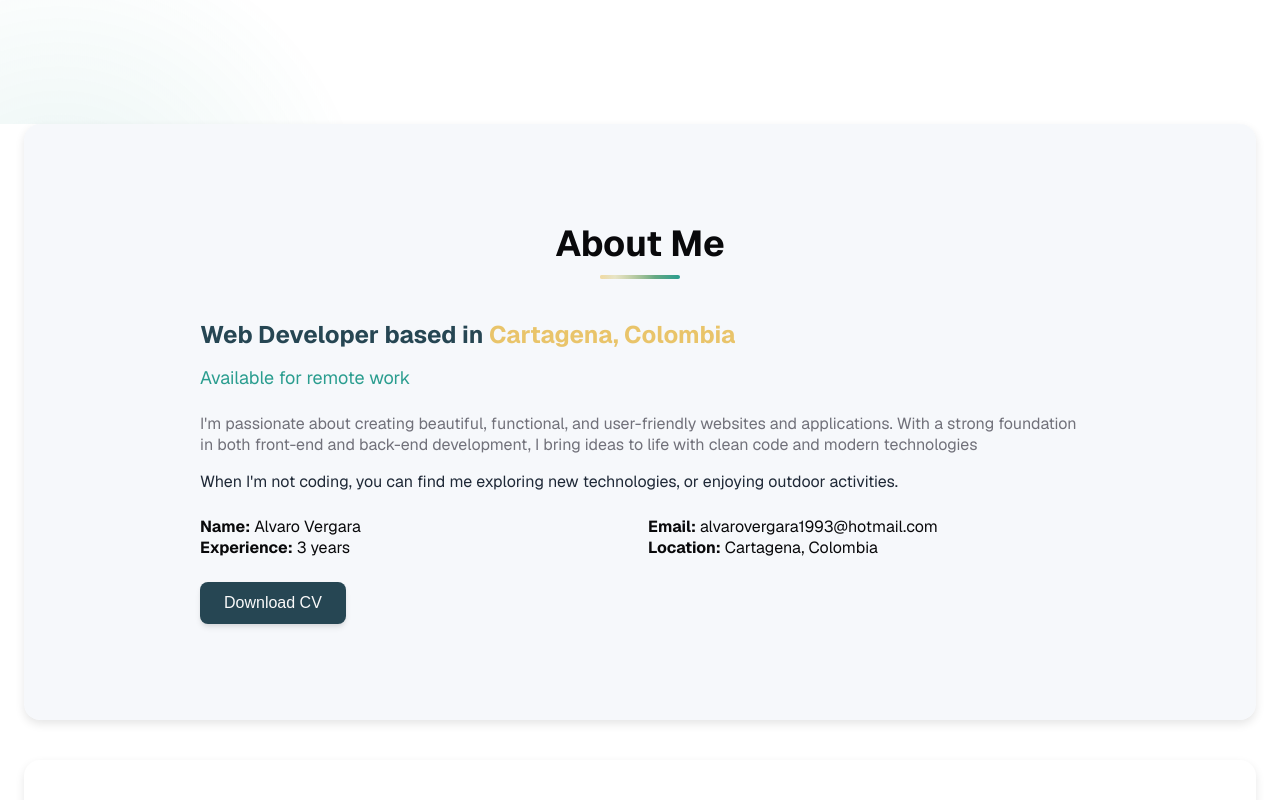
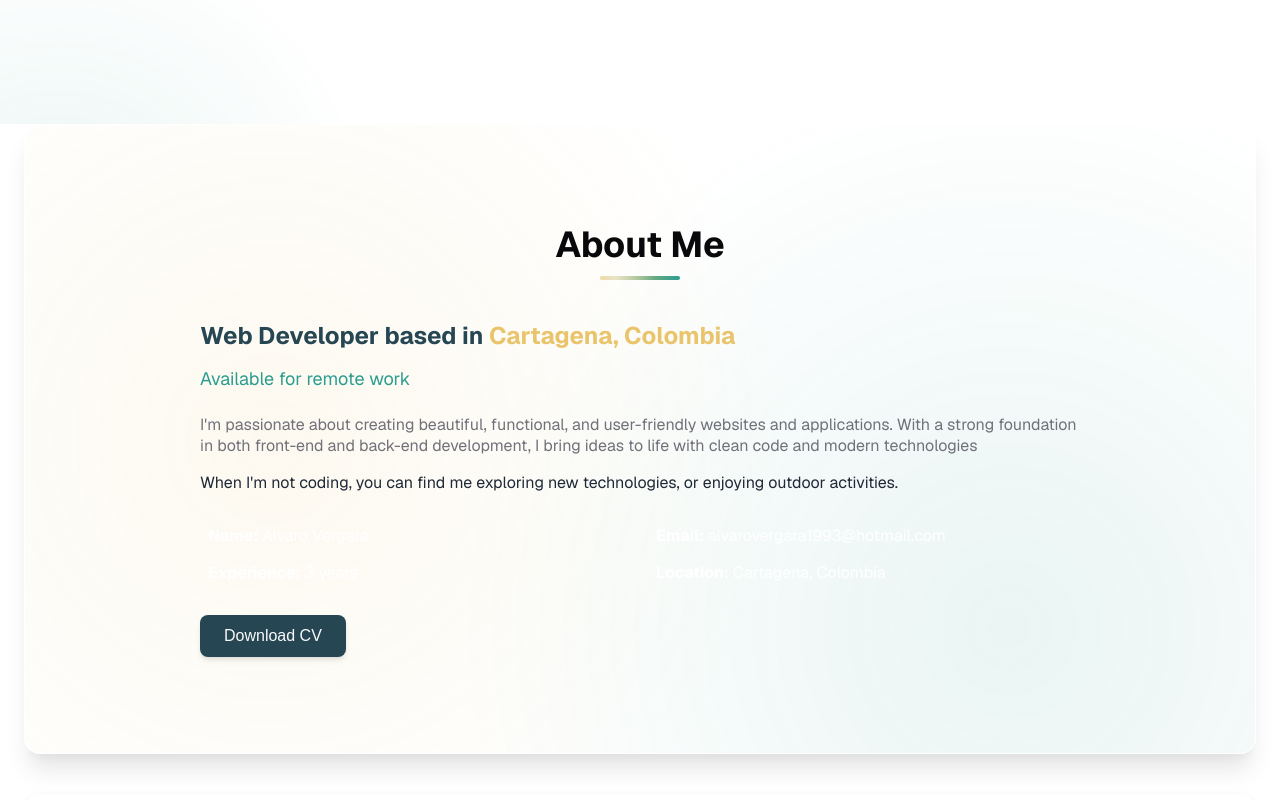
Before and after one commit to joseph517/portfolio, a React (Vite) app: page / in a window 1280 px wide. Shown: the part 740-1540 px from the top of the page. Built offline with nearby package versions, Linux system fonts and the light colour scheme; no server answers.

Commit message:
feat: add reveal animations to about section
- Implement stagger animations for text content
- Add hover effects on info items with color transition
- Create gradient background with radial effects
- Add glassmorphism styling for modern appearance
- Improve button animations with scale effects

```diff
--- a/src/components/about/about.css
+++ b/src/components/about/about.css
@@ -1,32 +1,74 @@
-.about-container{
+.about-container {
   display: flex;
   justify-content: center;
   margin: 0 24px 40px 24px;
   padding: 80px 16px;
-    background-color: rgba(225, 231, 241, 0.3);
+  background: var(--glass-bg);
+  backdrop-filter: var(--glass-blur);
+  border: 1px solid var(--glass-border);
   overflow: hidden;
   border-radius: 16px;
-    box-shadow: 0 4px 10px rgba(0, 0, 0, 0.1);
+  box-shadow: var(--shadow-xl);
+  position: relative;
 }
 
-.about-content{
+[data-theme="light"] .about-container {
+  background: linear-gradient(
+    135deg,
+    rgba(225, 231, 241, 0.4) 0%,
+    rgba(225, 231, 241, 0.2) 100%
+  );
+}
+
+.about-container::before {
+  content: "";
+  position: absolute;
+  top: 0;
+  left: 0;
+  right: 0;
+  bottom: 0;
+  background: radial-gradient(
+      circle at 20% 50%,
+      rgba(var(--accent-rgb), 0.1) 0%,
+      transparent 50%
+    ),
+    radial-gradient(
+      circle at 80% 80%,
+      rgba(var(--secondary-rgb), 0.1) 0%,
+      transparent 50%
+    );
+  pointer-events: none;
+}
+
+.about-content {
   max-width: 880px;
   overflow: hidden;
+  position: relative;
+  z-index: 1;
 }
 
-.about-title{
+.about-title {
   display: flex;
   flex-direction: column;
   justify-content: center;
   align-items: center;
 }
 
-.about-info{
+.about-info {
   display: grid;
   gap: 16px;
-    grid-template-columns: repeat(2, minmax(0, 1fr))
+  grid-template-columns: repeat(2, minmax(0, 1fr));
 }
 
 .about-info-item {
   word-wrap: break-word;
+  cursor: pointer;
+  padding: 8px;
+  border-radius: 8px;
+  transition: all var(--transition-normal) var(--ease-smooth);
+  color: #fff;
 }
+
+.about-info-item:hover {
+  background-color: rgba(var(--accent-rgb), 0.1);
+}
--- a/src/components/about/about.tsx
+++ b/src/components/about/about.tsx
@@ -17,6 +17,29 @@ function About() {
 
     const cv = CV_ALVARO_VERGARA;
 
+    const containerVariants = {
+        hidden: { opacity: 0 },
+        visible: {
+            opacity: 1,
+            transition: {
+                staggerChildren: 0.15,
+                delayChildren: 0.2,
+            },
+        },
+    };
+
+    const itemVariants = {
+        hidden: { opacity: 0, y: 30 },
+        visible: {
+            opacity: 1,
+            y: 0,
+            transition: {
+                duration: 0.5,
+                ease: 'easeOut',
+            },
+        },
+    };
+
     return (
         <section id="about" className="about-container">
             <div className="about-content pd-16">
@@ -30,56 +53,86 @@ function About() {
                     <h2 className="about-title fs-36 geist-font-bold mb-8">About Me</h2>
                     <div className="title-line mb-40"></div>
                 </motion.div>
-                <div>
-                    <motion.div
-                        initial={{ opacity: 0, x: 20 }}
-                        whileInView={{ opacity: 1, x: 0 }}
-                        transition={{ duration: 0.5, delay: 0.4 }}
-                        viewport={{ once: true }}
-                        className="about-content-"
-                    >
-                        <h3 className="geist-font-bold text-primary fs-24  mb-16">
+                <motion.div
+                    variants={containerVariants}
+                    initial="hidden"
+                    whileInView="visible"
+                    viewport={{ once: true, amount: 0.3 }}
+                >
+                    <motion.div className="about-content-" variants={itemVariants}>
+                        <motion.h3
+                            className="geist-font-bold text-primary fs-24 mb-16"
+                            variants={itemVariants}
+                        >
                             Web Developer based in{' '}
-                            <span className="text-accent ">Cartagena, Colombia</span>
-                        </h3>
-                        <p className="geist-font-regular text-secondary fs-18 mb-24">Available for remote work</p>
-                        <p className="geist-font-regular text-card-foreground fs-16 mb-16">
+                            <span className="text-accent">Cartagena, Colombia</span>
+                        </motion.h3>
+                        <motion.p
+                            className="geist-font-regular text-secondary fs-18 mb-24"
+                            variants={itemVariants}
+                        >
+                            Available for remote work
+                        </motion.p>
+                        <motion.p
+                            className="geist-font-regular text-card-foreground fs-16 mb-16"
+                            variants={itemVariants}
+                        >
                             I'm passionate about creating beautiful, functional, and user-friendly websites and applications. With a
                             strong foundation in both front-end and back-end development, I bring ideas to life with clean code and
                             modern technologies
-                        </p>
-                        <p className="geist-font-regular text-popover fs-16 mb-24">
+                        </motion.p>
+                        <motion.p
+                            className="geist-font-regular text-popover fs-16 mb-24"
+                            variants={itemVariants}
+                        >
                             When I'm not coding, you can find me exploring new technologies, or enjoying outdoor activities.
-                        </p>
-                        <div className="about-info mb-24">
+                        </motion.p>
+                        <motion.div className="about-info mb-24" variants={itemVariants}>
                             <div className="about-info-left">
-                                <p className="about-info-item fs-16 geist-font-regular">
-                                    <strong>Name:</strong>{' '}
-                                    Alvaro Vergara
-                                </p>
-                                <p className="about-info-item fs-16 geist-font-regular">
-                                    <strong>Experience:</strong>{' '}
-                                    3 years
-                                </p>
+                                <motion.p
+                                    className="about-info-item fs-16 geist-font-regular"
+                                    whileHover={{ x: 5, color: 'var(--accent)' }}
+                                    transition={{ duration: 0.2 }}
+                                >
+                                    <strong>Name:</strong> Alvaro Vergara
+                                </motion.p>
+                                <motion.p
+                                    className="about-info-item fs-16 geist-font-regular"
+                                    whileHover={{ x: 5, color: 'var(--accent)' }}
+                                    transition={{ duration: 0.2 }}
+                                >
+                                    <strong>Experience:</strong> 3 years
+                                </motion.p>
                             </div>
                             <div className="about-info-right">
-                                <p className="about-info-item fs-16 geist-font-regular">
-                                    <strong>Email:</strong>{' '}
-                                    alvarovergara1993@hotmail.com
-                                </p>
-                                <p className="about-info-item fs-16 geist-font-regular">
-                                    <strong>Location:</strong>{' '}
-                                    Cartagena, Colombia
-                                </p>
+                                <motion.p
+                                    className="about-info-item fs-16 geist-font-regular"
+                                    whileHover={{ x: 5, color: 'var(--accent)' }}
+                                    transition={{ duration: 0.2 }}
+                                >
+                                    <strong>Email:</strong> alvarovergara1993@hotmail.com
+                                </motion.p>
+                                <motion.p
+                                    className="about-info-item fs-16 geist-font-regular"
+                                    whileHover={{ x: 5, color: 'var(--accent)' }}
+                                    transition={{ duration: 0.2 }}
+                                >
+                                    <strong>Location:</strong> Cartagena, Colombia
+                                </motion.p>
                             </div>
-                        </div>
-                        <button className="btn-primary fs-16">
+                        </motion.div>
+                        <motion.button
+                            className="btn-primary fs-16"
+                            variants={itemVariants}
+                            whileHover={{ scale: 1.05 }}
+                            whileTap={{ scale: 0.95 }}
+                        >
                             <a href={cv} target="_blank" rel="noopener noreferrer" className="btn-primary-content" download>
                                 Download CV
                             </a>
-                        </button>
+                        </motion.button>
                     </motion.div>
-                </div>
+                </motion.div>
             </div>
         </section>
     );
```
Lines whose indentation alone changed are shown as unchanged.
